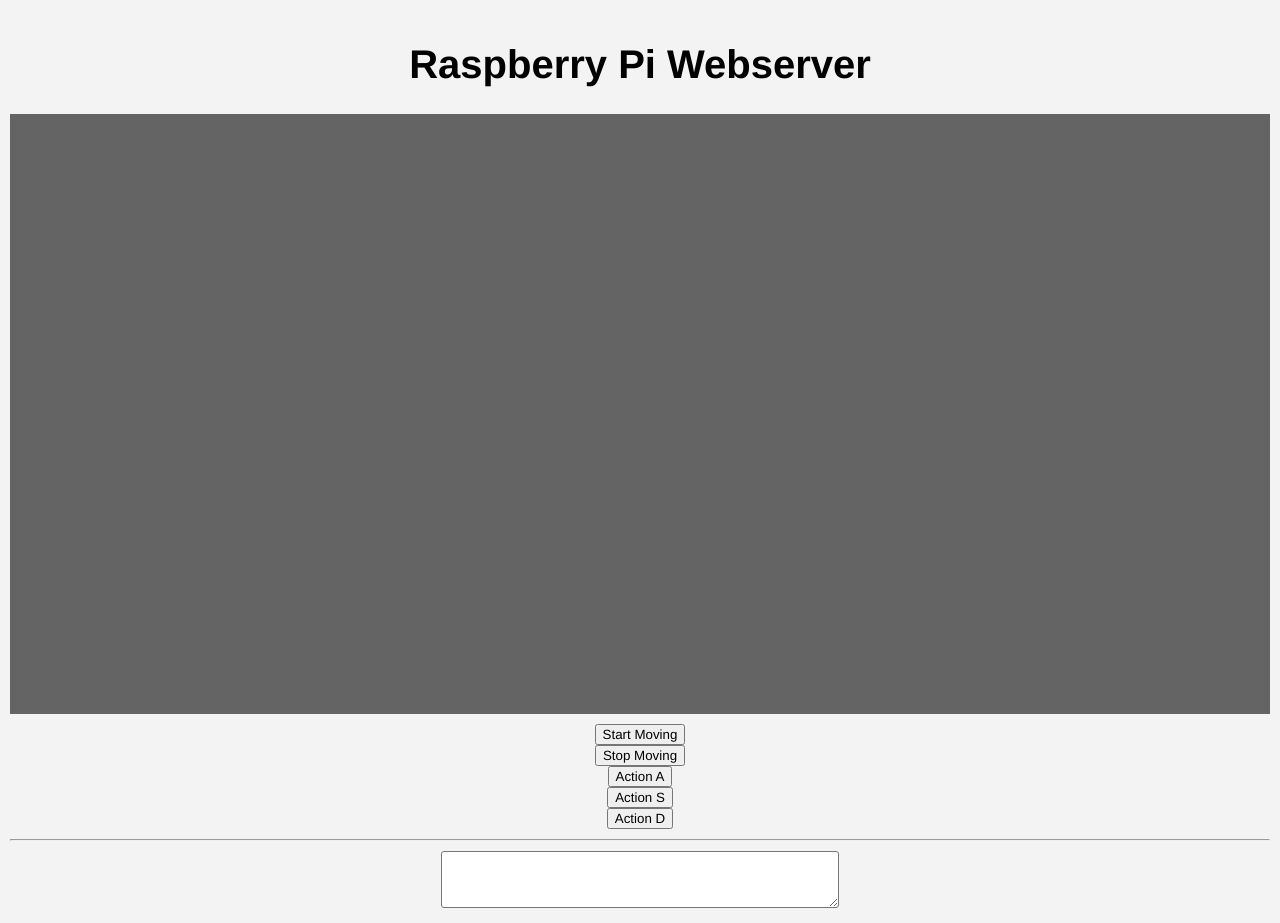
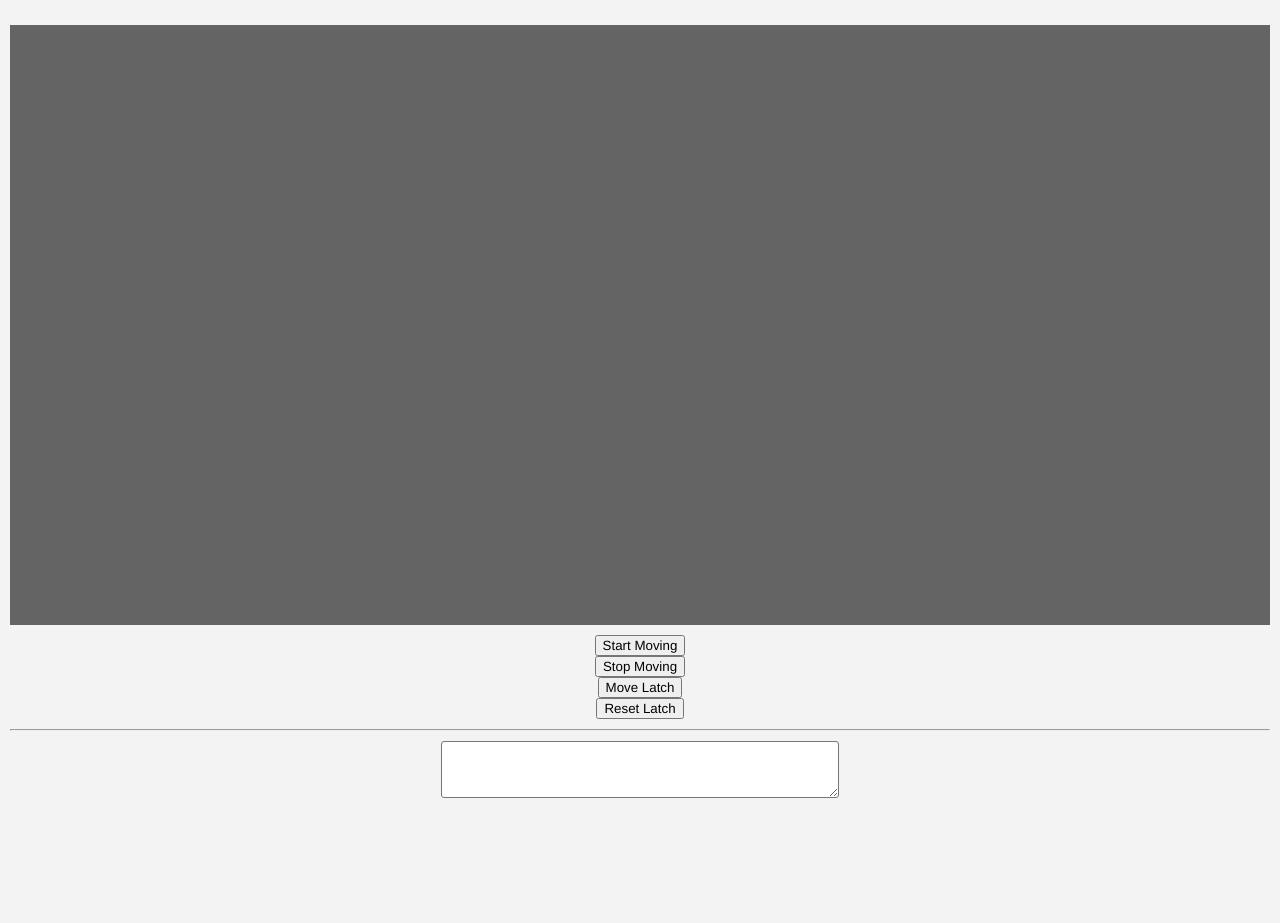
Before and after one commit to milfordn/Applied-Robot, a website: page public/index.html in a window 1280 px wide. After the commit the page ends 813 px from the top, so only its background shows below. Drawn offline with nearby package versions, Linux system fonts and the light colour scheme; no server answers.

Commit message:
Update to latching label and shrink joystick area

```diff
--- a/public/css/ss.css
+++ b/public/css/ss.css
@@ -23,6 +23,7 @@
 #container{
 	width: 100%;
 	height: 600px;
+	max-height: 70%;
 	margin: 10px auto;
 	background-color: rgb(100,100,100);
 }
--- a/public/index.html
+++ b/public/index.html
@@ -8,15 +8,13 @@
     <script src="/socket.io/socket.io.js"></script>
 </head>
 <body>
-    <h1>Raspberry Pi Webserver</h1>
 
     <main>
         <div id='container'></div>
         <button class="actionbutton" id="m">Start Moving</button>
     	<button class="actionbutton" id="n">Stop Moving</button>
-    	<button class="actionbutton" id="a">Action A</button>
-    	<button class="actionbutton" id="s">Action S</button>
-    	<button class="actionbutton" id="d">Action D</button>
+    	<button class="actionbutton" id="l">Move Latch</button>
+    	<button class="actionbutton" id="u">Reset Latch</button>
         <hr>
     	<textarea rows="3" cols="50" id="logmessages"></textarea>
     </main>
```
